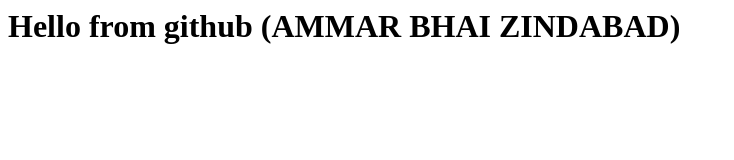
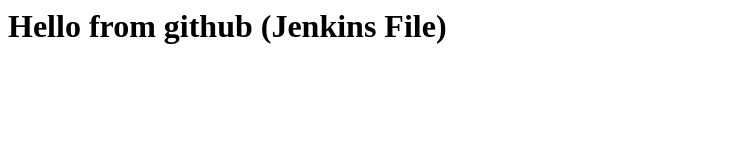
Before and after one commit to agharameezgulkhan/jenkinsfilepipeline, a plain HTML site: page index.html in a window 1280 px wide. Shown: the whole page, without its empty margins (0-734 px from the left). Drawn offline with Linux system fonts and the light colour scheme.

Commit message:
Update index.html

```diff
--- a/index.html
+++ b/index.html
@@ -1 +1 @@
-<h1>Hello from github (AMMAR BHAI ZINDABAD)</h1>
+<h1>Hello from github (Jenkins File)</h1>
```
